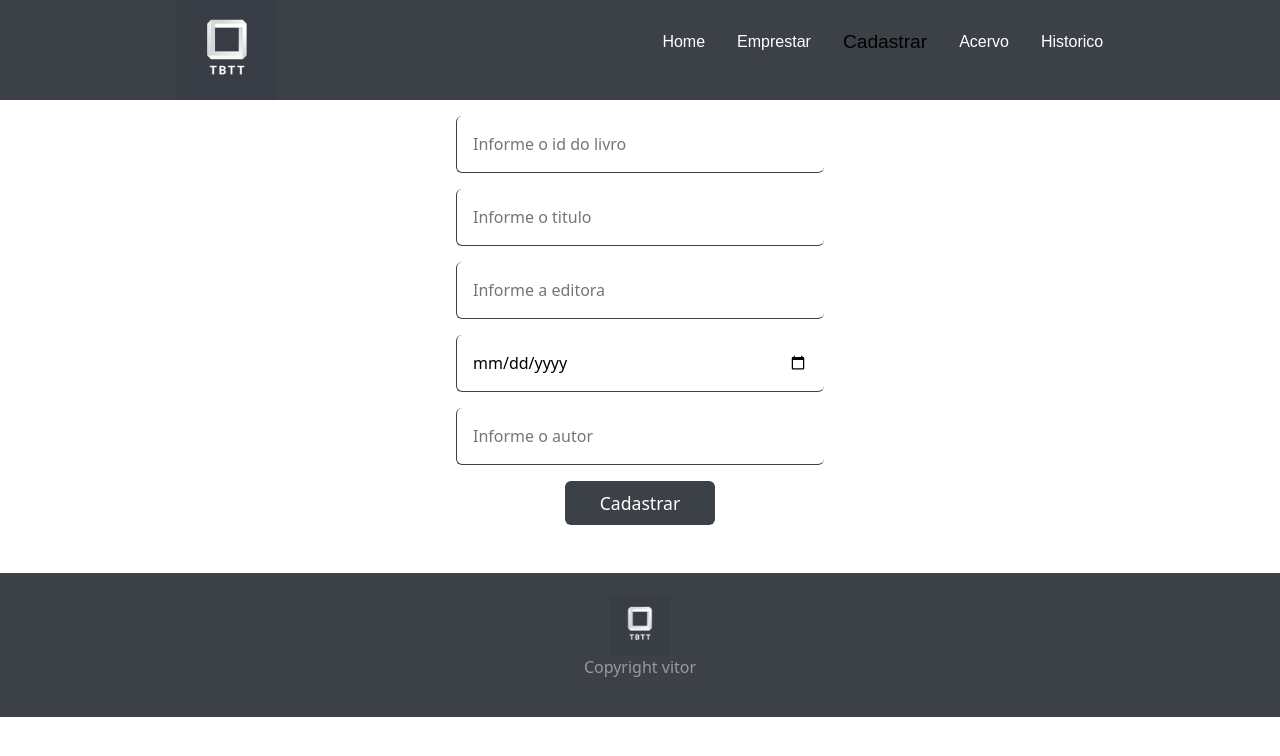
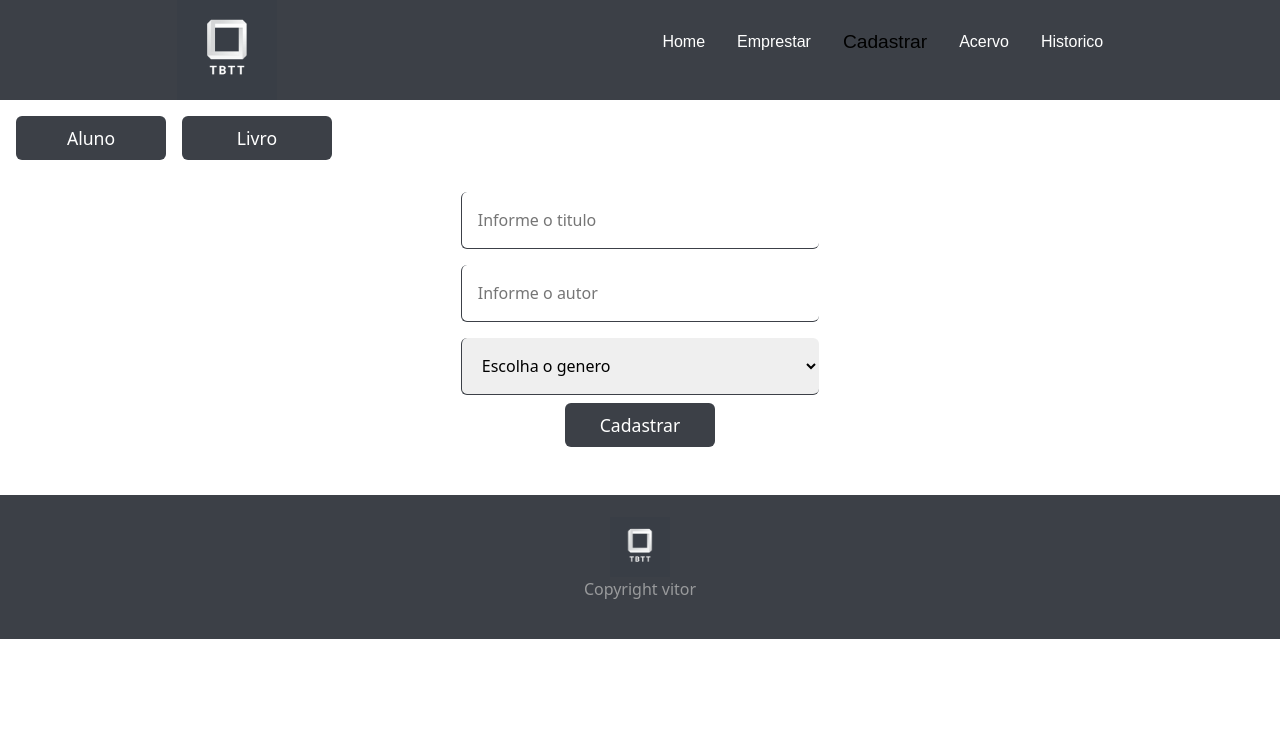
Before and after one commit to vitorAlbarado/TBTT, a React (Create React App) app: page /cadastrar in a window 1280 px wide. Shown: the top 756 px of the page. Built offline with nearby package versions, Linux system fonts and the light colour scheme.

Commit message:
add post Livro

```diff
--- a/src/components/formulario/Formulario.module.scss
+++ b/src/components/formulario/Formulario.module.scss
@@ -27,3 +27,12 @@
 	}
 
 }
+
+.container{
+    margin: 1em;
+}
+.botoesDeSelecao{
+	display: flex;
+	column-gap: 1em;
+	margin-bottom: 1em;
+}
--- a/src/components/formulario/button/Button.module.scss
+++ b/src/components/formulario/button/Button.module.scss
@@ -7,4 +7,9 @@
     padding: 0.5em;
     width: 150px;
     border: none;
+
+
 }
+button:hover{
+    box-shadow: rgba(0, 0, 0, 0.35) 0px 5px 15px;
+}
--- a/src/pages/cadastrar/cadastrar.tsx
+++ b/src/pages/cadastrar/cadastrar.tsx
@@ -1,53 +1,79 @@
 import styles from '../../components/formulario/Formulario.module.scss';
-import {useForm} from 'react-hook-form'
+import button from '../../components/formulario/button/Button.module.scss';
+import { useForm } from 'react-hook-form'
 import { yupResolver } from '@hookform/resolvers/yup';
 import * as yup from "yup";
 import Input from 'components/formulario/input';
 import Button from 'components/formulario/button';
-import ILivros from 'Interfaces/ILivros';
-import IEmprestimos from 'Interfaces/IEmprestimos';
+import FormData from 'Interfaces/FormData';
+import style from '../../components/formulario/input/Input.module.scss';
+import classnames from 'classnames';
+import axios from 'axios';
 
-export default function Cadastrar(){
-    const schema = yup.object({
-        idLivro: yup.string().required("Campo obrigatório"),
-        tituloLivro: yup.string(),
-        editora: yup.string(),
-        dataLancamento: yup.date().required("Campo obrigatório"),
+export default function Cadastrar() {
+    const schema2 = yup.object({
+        titulo: yup.string(),
         autor: yup.string().required("Campo obrigatório"),
-      }).required();
+        genero: yup.string(),
+    }).required();
+
+    const { register, handleSubmit, reset, formState: { errors } } = useForm<FormData>({
+        mode: 'onChange',
+        resolver: yupResolver(schema2),
+
+    });
+
+    function onSubmit(data: FormData) {
+
+        axios({
+            method: 'POST',
+            headers: { 'Content-Type': 'application/json' },
+            data: JSON.stringify(data),
+            url: 'http://localhost:8080/livros'
+        })
+            .then(response => console.log(response.data))
+            .catch(errors => console.log(errors.response.data.message))
+        reset();
+    }
 
 
+    return (
+        <section className={styles.container}>
+            <div className={styles.botoesDeSelecao}>
+                <button className={button.button}>Aluno</button>
+                <button className={button.button}>Livro</button>
+            </div>
 
-    const {register, handleSubmit, reset, formState:{errors}} = useForm<IEmprestimos>({
-        mode:'onChange',
-        resolver: yupResolver(schema),
+            <form className={styles.form} onSubmit={handleSubmit(onSubmit)} >
+                <fieldset className={styles.form__field}>
 
-    });
-    function onSubmit (data:ILivros){
-        reset();
-        console.log(data);
-    }
+                    <Input register={register} label='titulo' ph='Informe o titulo' type="text" error={errors.titulo ? true : false} />
+                    <span className={styles.form__field__errorMessage}>{errors.titulo?.message}</span>
 
-    return(
-        <form className={styles.form} onSubmit={handleSubmit(onSubmit)}>
-            <fieldset className={styles.form__field}>
+                    <Input register={register} label="autor" ph='Informe o autor' type="text" error={errors.autor ? true : false} />
+                    <span className={styles.form__field__errorMessage}>{errors.autor?.message}</span>
 
-                <Input register={register} label="matriculaAluno" ph='Informe o id do livro' type="number" error={errors.matriculaAluno ? true:false}/>
-                <span className={styles.form__field__errorMessage}>{errors.matriculaAluno?.message}</span>
 
-                <Input register={register} label="tituloLivro" ph='Informe o titulo' type="text" error={errors.tituloLivro ? true:false}/>
-                    <span className={styles.form__field__errorMessage}>{errors.tituloLivro?.message}</span>
+                    <div className={style.form}>
+                        <select className={classnames({
+                            [style.form__input]: true,
+                            [style.form__input__error]: errors.idAluno?.message
+                        })}
+                            {...register("genero")}
+                        >
+                            <option value="">Escolha o genero</option>
+                            <option value="TERROR">TERROR</option>
+                            <option value="FICÇÃO">FICÇÃO</option>
+                            <option value="DRAMA">DRAMA</option>
+                            <option value="SUSPENSE">SUSPENSE</option>
+                            <option value="AVENTURA">AVENTURA</option>
+                            <option value="ROMANCE">ROMANCE</option>
 
-                <Input register={register} label="editora" ph='Informe a editora' type="text" error={errors.editora ? true:false}/>
-                    <span className={styles.form__field__errorMessage}>{errors.editora?.message}</span>
-
-                <Input register={register} label="dataLancamento" ph='' type="date" error={errors.dataLancamento ? true:false}/>
-                    <span className={styles.form__field__errorMessage}>{errors.dataLancamento?.message}</span>
-
-                <Input register={register} label="autor" ph='Informe o autor' type="text" error={errors.autor ? true:false}/>
-                    <span className={styles.form__field__errorMessage}>{errors.autor?.message}</span>
-                <Button value="Cadastrar"/>
-            </fieldset>
-        </form>
+                        </select>
+                    </div>
+                    <Button value="Cadastrar" />
+                </fieldset>
+            </form>
+        </section>
     )
 }
```
Also changed, not shown: src/Interfaces/ILivros.ts (deleted, +0 -7 lines).
